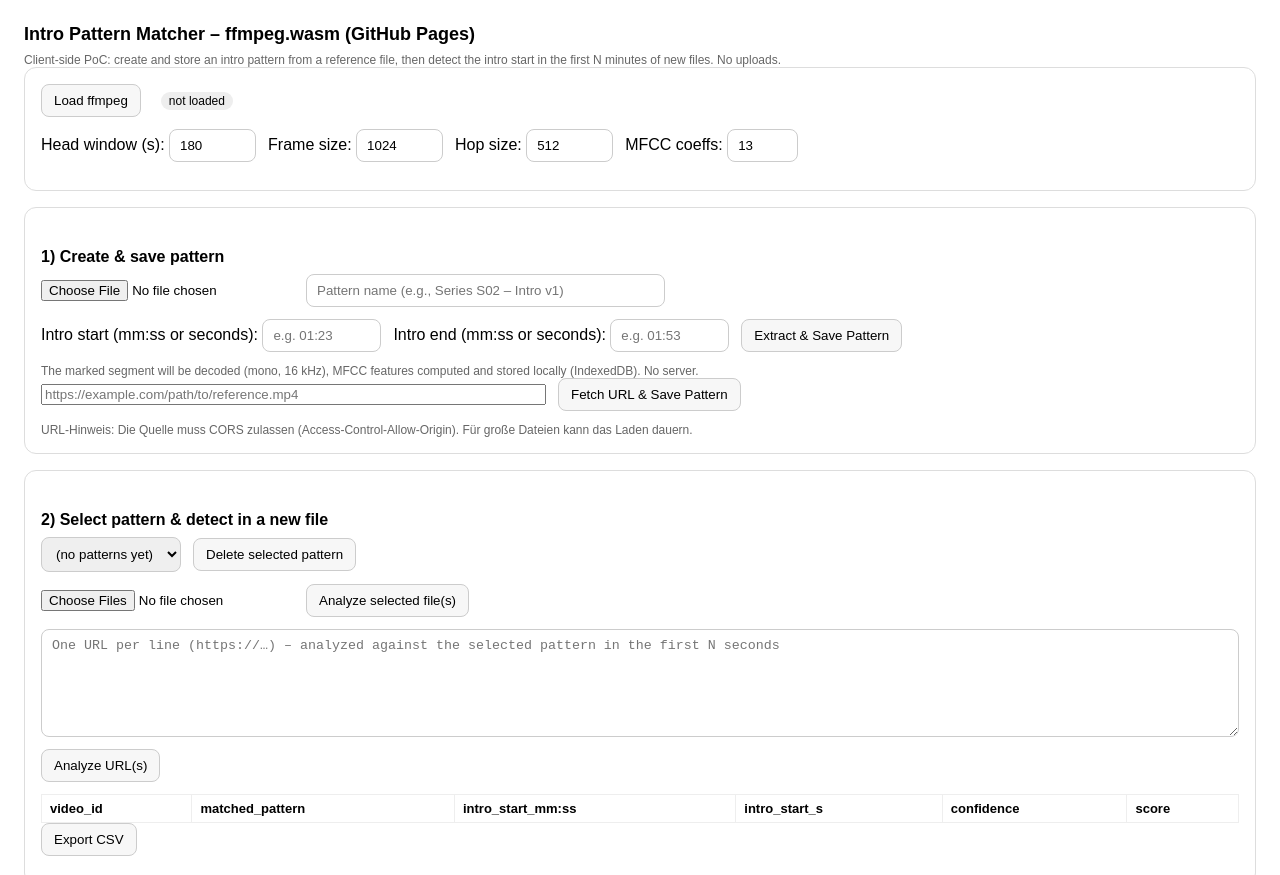
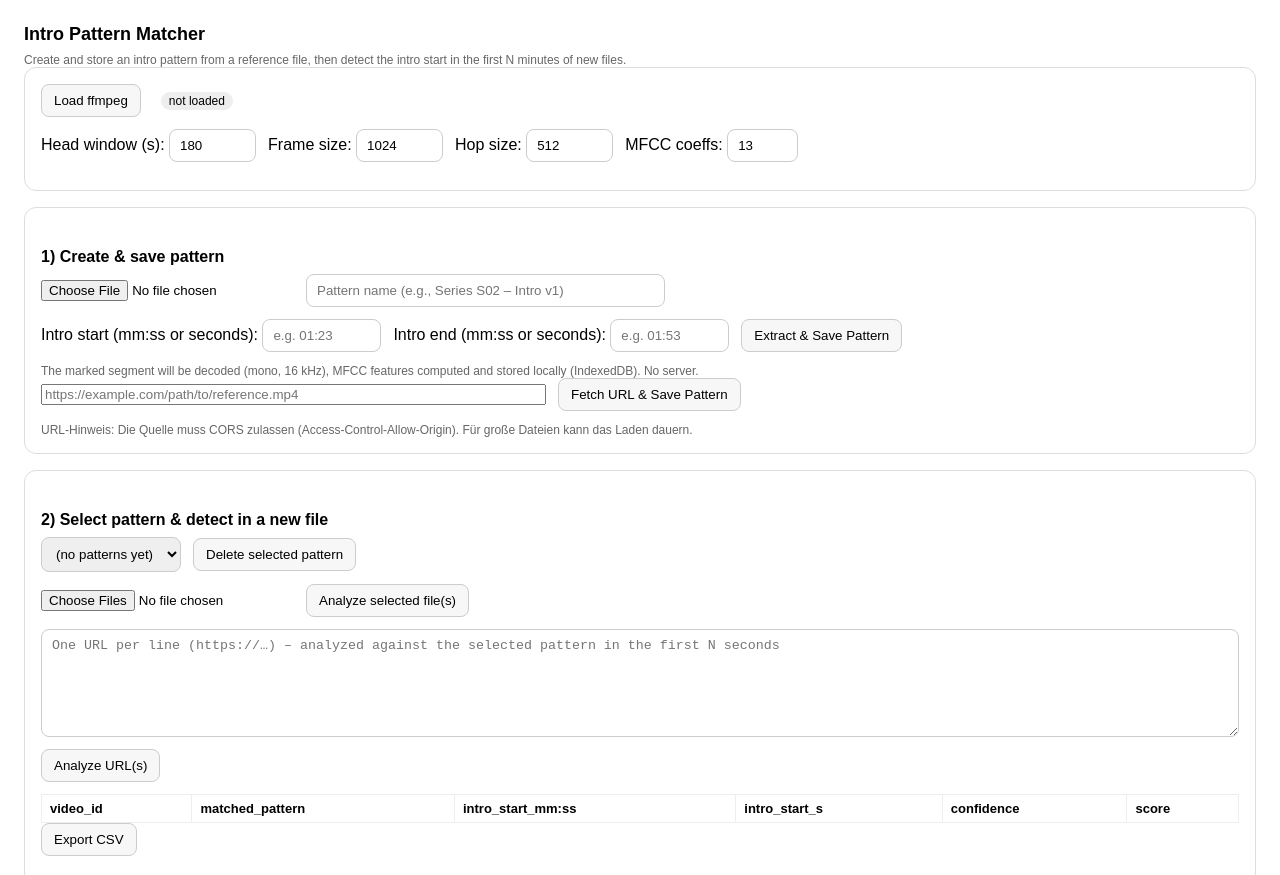
Before and after one commit to wortfeld/intro-pattern-match, a plain HTML site: page index.html in a window 1280 px wide. Shown: the top 875 px of the page. Drawn offline with Linux system fonts and the light colour scheme; a script that the page names is missing.

Commit message:
Update index.html

```diff
--- a/index.html
+++ b/index.html
@@ -26,8 +26,8 @@
   </style>
 </head>
 <body>
-  <h1>Intro Pattern Matcher – ffmpeg.wasm (GitHub Pages)</h1>
-  <div class="muted">Client-side PoC: create and store an intro pattern from a reference file, then detect the intro start in the first N minutes of new files. No uploads.</div>
+  <h1>Intro Pattern Matcher</h1>
+  <div class="muted">Create and store an intro pattern from a reference file, then detect the intro start in the first N minutes of new files.</div>
 
   <div class="card">
     <div class="row">
```
